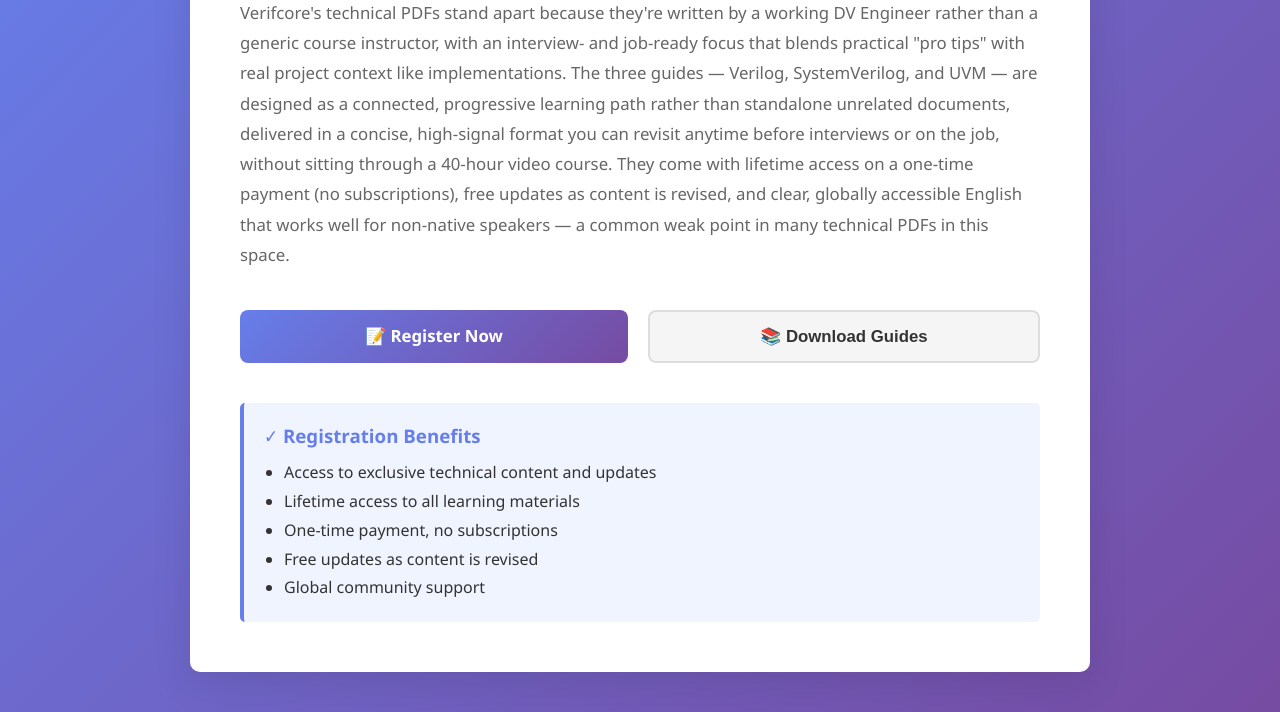
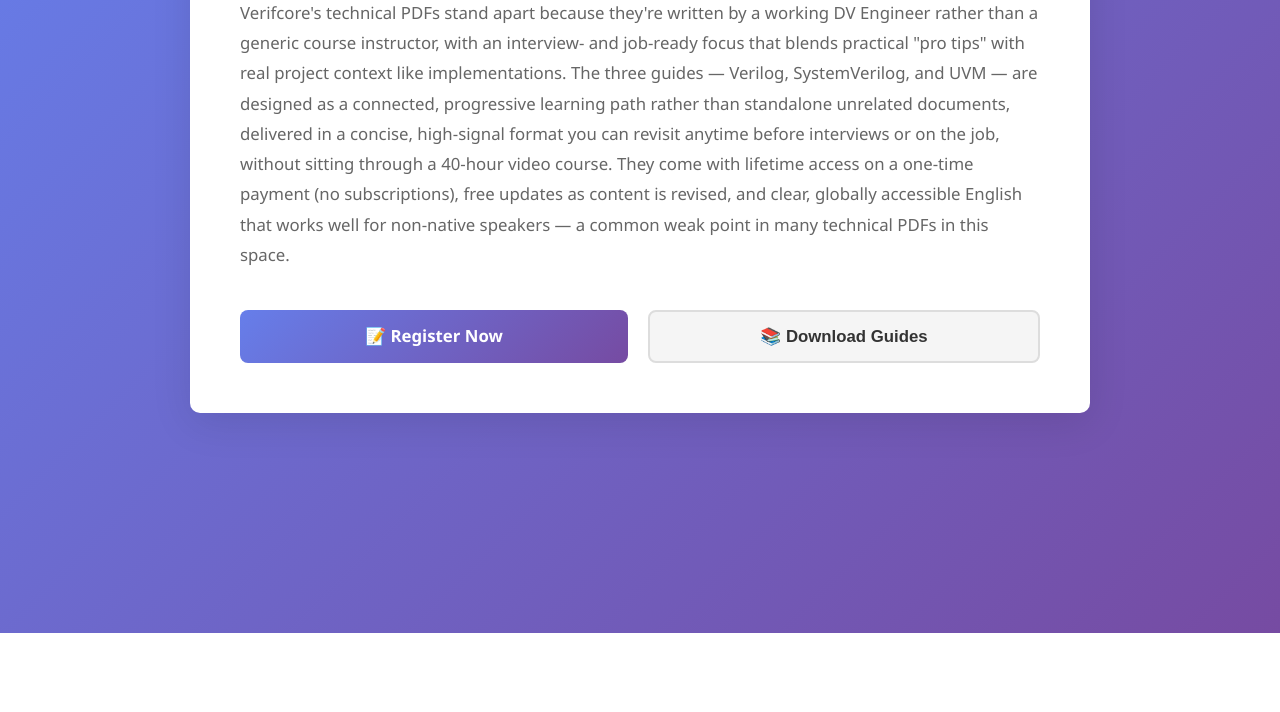
Before and after one commit to susharma2/test_tech, a website: page downloads.html in a window 1280 px wide. Shown: the part 167-879 px from the top of the page. After the commit the page ends 800 px from the top, so only its background shows below. Drawn offline with Linux system fonts and the light colour scheme.

Commit message:
Remove registration benefits from downloads.html
Removed the registration benefits section from the downloads page.

```diff
--- a/downloads.html
+++ b/downloads.html
@@ -130,17 +130,6 @@
                 📚 Download Guides
             </button>
         </div>
-
-        <div class="info-box">
-            <h3>✓ Registration Benefits</h3>
-            <ul>
-                <li>Access to exclusive technical content and updates</li>
-                <li>Lifetime access to all learning materials</li>
-                <li>One-time payment, no subscriptions</li>
-                <li>Free updates as content is revised</li>
-                <li>Global community support</li>
-            </ul>
-        </div>
-    </div>
+      </div>
 </body>
 </html>
```
